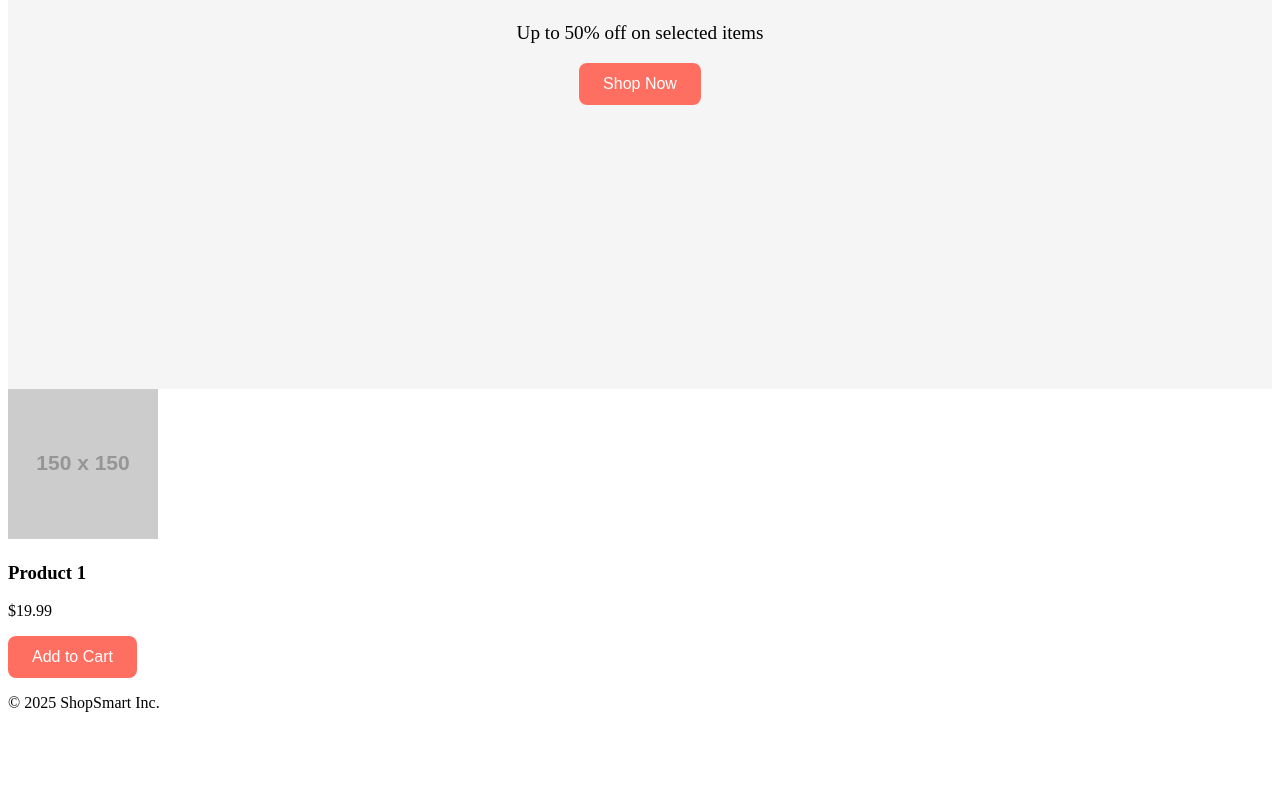
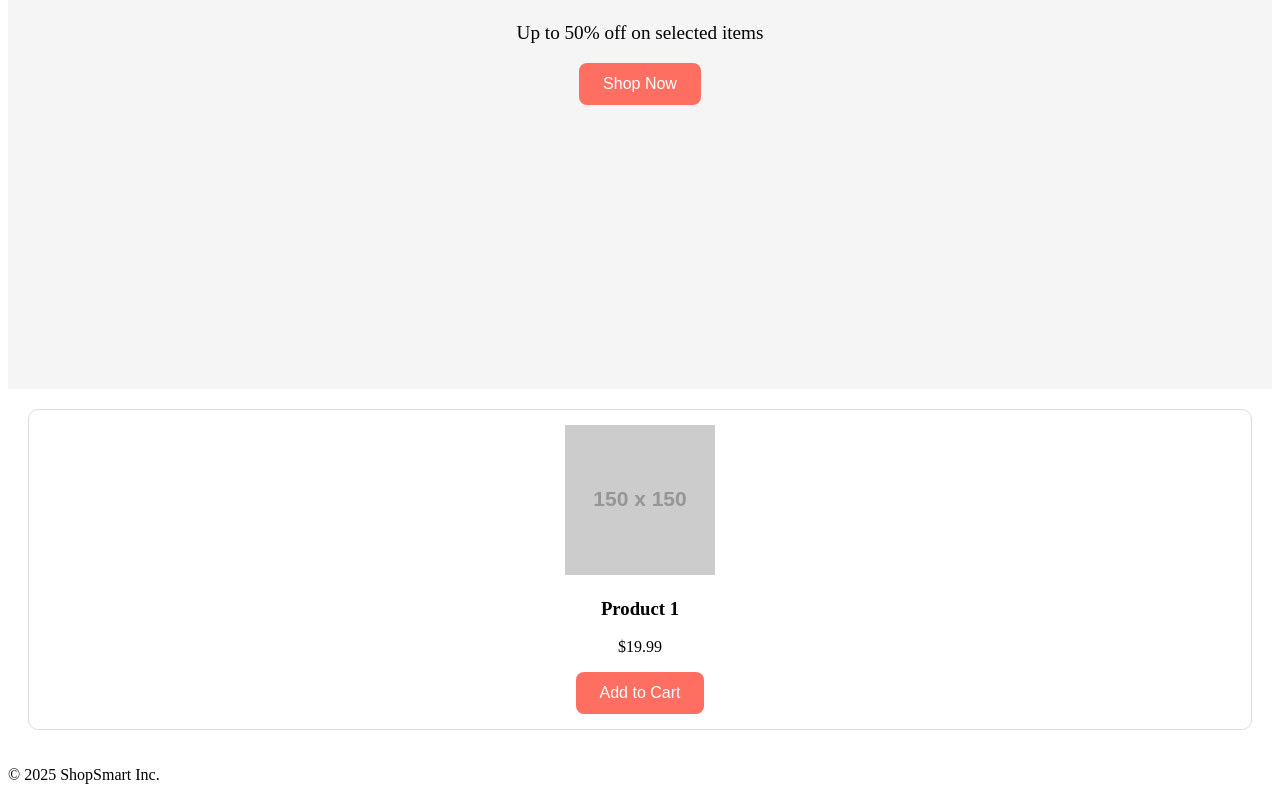
Before and after one commit to Hariharan2716/TeamProject, a plain HTML site: page index.html in a window 1280 px wide. Shown: the part 469-1269 px from the top of the page. Before the commit the page ends 1197 px from the top, so only its background shows below. Drawn offline with Linux system fonts and the light colour scheme; placeholder pictures from the web are drawn by us.

Commit message:
Added readme file and prompt 3.txt and prompt 3 css styling

```diff
--- a/style.css
+++ b/style.css
@@ -36,3 +36,24 @@ button:hover {
   box-shadow: 0 4px 15px rgba(0, 0, 0, 0.2);
   transform: translateY(-2px);
 }
+
+/* Result of Prompt 3 -Hariharan */
+.products {
+  display: grid;
+  grid-template-columns: repeat(auto-fit, minmax(200px, 1fr));
+  gap: 20px;
+  padding: 20px;
+}
+
+.product-card {
+  border: 1px solid #ddd;
+  padding: 15px;
+  border-radius: 10px;
+  background-color: #ffffff;
+  text-align: center;
+  transition: transform 0.3s ease;
+}
+
+.product-card:hover {
+  transform: scale(1.05);
+}
```
Also changed, not shown: PromptLog-Hariharan/Prompt 3.png (added), PromptLog-Hariharan/Prompt 3.txt (added), 1 other file.
